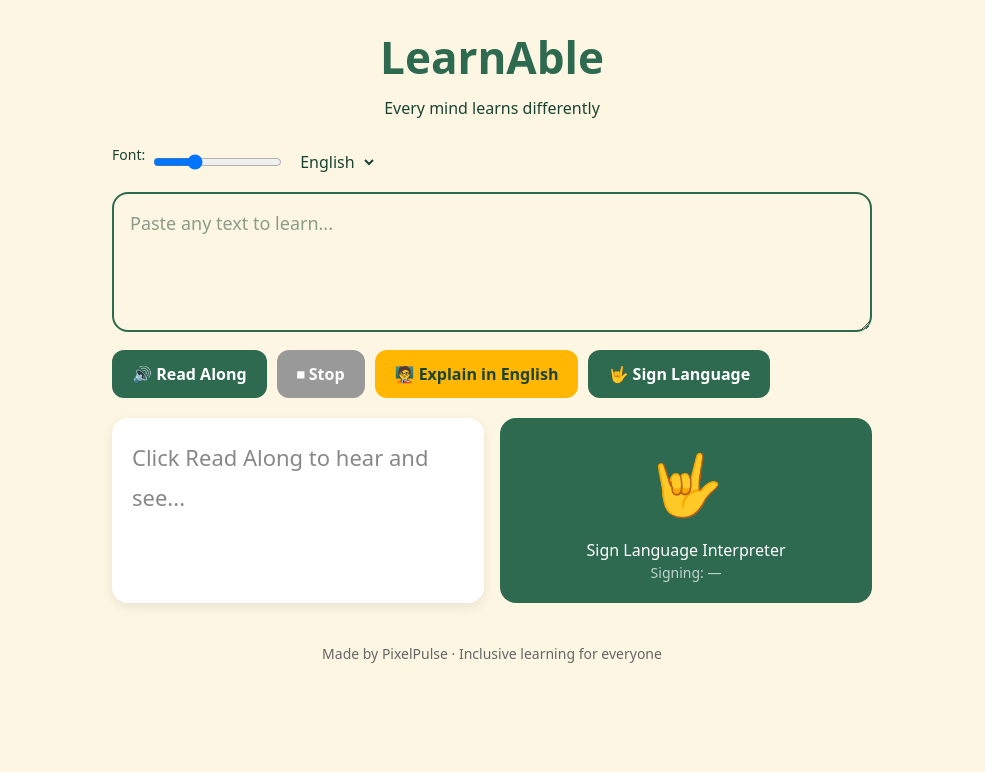
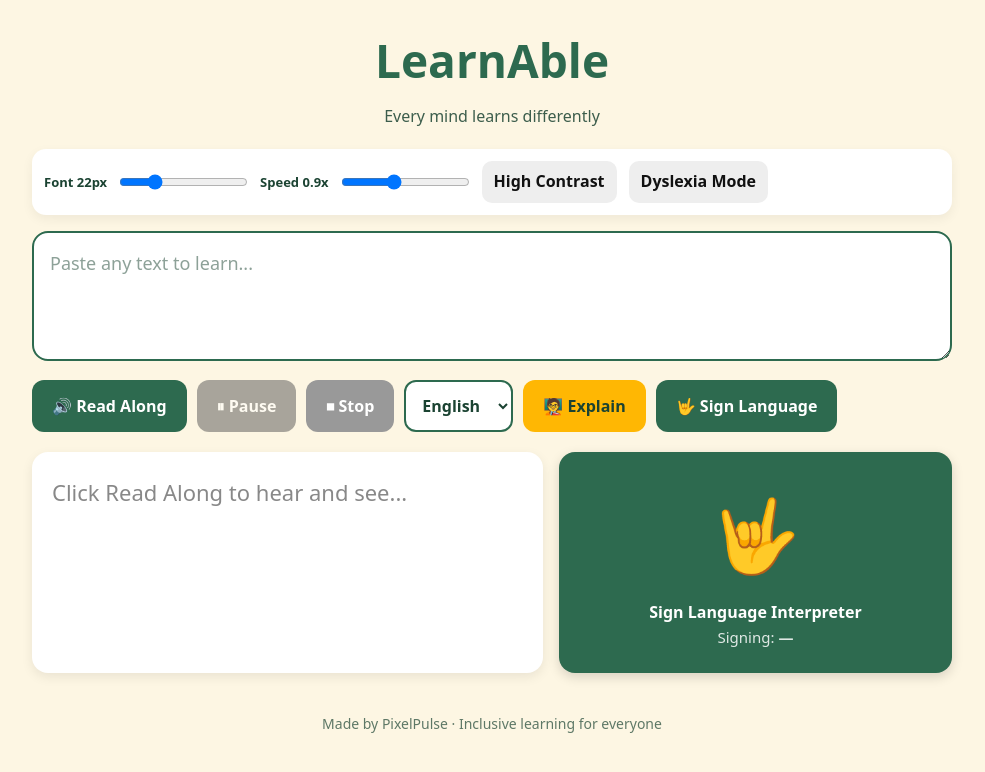
Before and after one commit to Dhavanesh-M/learnable, a Next.js app: page / in a window 1280 px wide. Both pictures are taken after a click on the button "🤟 Sign Language". Shown: the top 772 px of the page, without its empty margins (148-1133 px from the left). Built offline with nearby package versions, Linux system fonts and the light colour scheme.

Commit message:
LearnAble v2 full features

```diff
--- a/app/page.tsx
+++ b/app/page.tsx
@@ -1,101 +1,188 @@
 "use client";
-import { useState, useRef } from "react";
+import { useState, useRef, useEffect } from "react";
+
+const LANGS = [
+  { code: "en", label: "English" },
+  { code: "hi", label: "Hindi" },
+  { code: "ta", label: "Tamil" },
+  { code: "te", label: "Telugu" },
+  { code: "bn", label: "Bengali" },
+];
+
+const TUTOR_REPLIES: Record<string, string> = {
+  en: "Let me explain this simply. The main idea is: ",
+  hi: "आइए इसे आसान भाषा में समझें। मुख्य विचार है: ",
+  ta: "இதை எளிய மொழியில் பார்ப்போம். முக்கிய கருத்து: ",
+  te: "దీన్ని సులభంగా చూద్దాం. ప్రధాన ఆలోచన: ",
+  bn: "চলুন সহজ ভাষায় বুঝি। মূল বিষয় হল: ",
+};
+
+const STOPWORDS = ["the","is","are","a","an","of","to","and","in","on","for","with","by","as","at","it","this","that","be","or","from","which","was","were","has","have","had"];
 
 export default function Home() {
   const [text, setText] = useState("");
-  const [result, setResult] = useState("");
-  const [lang, setLang] = useState("English");
+  const [words, setWords] = useState<string[]>([]);
+  const [currentIdx, setCurrentIdx] = useState(-1);
   const [speaking, setSpeaking] = useState(false);
+  const [paused, setPaused] = useState(false);
+  const [lang, setLang] = useState("en");
+  const [rate, setRate] = useState(0.9);
+  const [fontSize, setFontSize] = useState(22);
+  const [contrast, setContrast] = useState(false);
+  const [dyslexia, setDyslexia] = useState(false);
+  const [tutor, setTutor] = useState("");
   const [signMode, setSignMode] = useState(false);
-  const [tutor, setTutor] = useState("");
-  const [fontSize, setFontSize] = useState(22);
+  const [transcript, setTranscript] = useState<string[]>([]);
+  const [keywords, setKeywords] = useState<string[]>([]);
+
+  useEffect(() => {
+    window.speechSynthesis.getVoices();
+    window.speechSynthesis.onvoiceschanged = () => window.speechSynthesis.getVoices();
+  }, []);
+
+  const extractKeywords = (t: string) => {
+    const cleaned = t.toLowerCase().replace(/[^a-z\s]/g, "").split(/\s+/);
+    const freq: Record<string, number> = {};
+    cleaned.forEach(w => {
+      if (w.length > 4 && !STOPWORDS.includes(w)) freq[w] = (freq[w] || 0) + 1;
+    });
+    return Object.entries(freq).sort((a, b) => b[1] - a[1]).slice(0, 5).map(x => x[0]);
+  };
 
   const speak = () => {
-    if (!text) return;
+    if (!text.trim()) return;
     window.speechSynthesis.cancel();
+    const w = text.split(/\s+/).filter(Boolean);
+    setWords(w);
+    setKeywords(extractKeywords(text));
     const u = new SpeechSynthesisUtterance(text);
-    u.rate = 0.9;
+    u.rate = rate;
     const voices = window.speechSynthesis.getVoices();
-    const pick = voices.find(v => v.lang.startsWith("en"));
+    const pick = voices.find(v => v.lang.toLowerCase().startsWith(lang));
     if (pick) u.voice = pick;
-    u.onstart = () => setSpeaking(true);
-    u.onend = () => setSpeaking(false);
+    u.onstart = () => { setSpeaking(true); setPaused(false); };
+    u.onend = () => { setSpeaking(false); setCurrentIdx(-1); };
     u.onboundary = (e) => {
       if (e.name === "word") {
-        const spoken = text.slice(0, e.charIndex).split(" ").length;
-        const words = text.split(" ");
-        setResult(words.map((w, i) => i === spoken ? `[[${w}]]` : w).join(" "));
+        const idx = text.slice(0, e.charIndex).trim().split(/\s+/).length - 1;
+        setCurrentIdx(idx);
+        if (idx >= 0 && w[idx]) setTranscript(prev => [...prev.slice(-40), w[idx]]);
       }
     };
     window.speechSynthesis.speak(u);
-    setSignMode(true);
   };
 
-  const stop = () => { window.speechSynthesis.cancel(); setSpeaking(false); };
+  const pauseResume = () => {
+    if (window.speechSynthesis.paused) { window.speechSynthesis.resume(); setPaused(false); }
+    else { window.speechSynthesis.pause(); setPaused(true); }
+  };
+
+  const stop = () => {
+    window.speechSynthesis.cancel();
+    setSpeaking(false); setPaused(false); setCurrentIdx(-1);
+  };
 
   const explain = () => {
-    const map: any = {
-      Hindi: `आइए इसे आसान भाषा में समझें: ${text.slice(0, 120)}...`,
-      Tamil: `இதை எளிய மொழியில் பார்ப்போம்: ${text.slice(0, 120)}...`,
-      Telugu: `దీన్ని సులభంగా చూద్దాం: ${text.slice(0, 120)}...`,
-      English: `Let me explain simply: ${text.slice(0, 120)}...`,
-    };
-    setTutor(map[lang] || map.English);
+    if (!text.trim()) return;
+    setTutor(TUTOR_REPLIES[lang] + text.slice(0, 160) + "...");
   };
 
+  const downloadTranscript = () => {
+    const blob = new Blob([transcript.join(" ")], { type: "text/plain" });
+    const url = URL.createObjectURL(blob);
+    const a = document.createElement("a");
+    a.href = url; a.download = "learnable-transcript.txt"; a.click();
+  };
+
+  const bg = contrast ? "#000" : "#FDF6E3";
+  const fg = contrast ? "#FFF" : "#1B4332";
+  const cardBg = contrast ? "#111" : "#FFF";
+  const headingFont = dyslexia ? "Comic Sans MS, Verdana, sans-serif" : "system-ui, sans-serif";
+  const spacing = dyslexia ? "0.06em" : "normal";
+  const lh = dyslexia ? 2 : 1.6;
+
   return (
-    <main style={{ minHeight: "100vh", background: "#FDF6E3", color: "#1B4332", padding: 24, fontFamily: "system-ui" }}>
-      <header style={{ textAlign: "center", marginBottom: 24 }}>
-        <h1 style={{ fontSize: 44, color: "#2D6A4F", fontWeight: 800, margin: 0 }}>LearnAble</h1>
-        <p style={{ marginTop: 6 }}>Every mind learns differently</p>
+    <main style={{ minHeight: "100vh", background: bg, color: fg, padding: 24, fontFamily: headingFont, letterSpacing: spacing, lineHeight: lh }}>
+      <header style={{ textAlign: "center", marginBottom: 20 }}>
+        <h1 style={{ fontSize: 46, color: contrast ? "#FFB703" : "#2D6A4F", fontWeight: 900, margin: 0 }}>LearnAble</h1>
+        <p style={{ marginTop: 6, opacity: 0.85 }}>Every mind learns differently</p>
       </header>
 
-      <div style={{ maxWidth: 760, margin: "0 auto" }}>
-        <div style={{ display: "flex", gap: 8, marginBottom: 12, flexWrap: "wrap" }}>
-          <label style={{ fontSize: 14 }}>Font: </label>
-          <input type="range" min={16} max={36} value={fontSize} onChange={e => setFontSize(+e.target.value)} />
-          <select value={lang} onChange={e => setLang(e.target.value)} style={{ padding: 6, borderRadius: 8 }}>
-            <option>English</option><option>Hindi</option><option>Tamil</option><option>Telugu</option>
-          </select>
+      <div style={{ maxWidth: 920, margin: "0 auto" }}>
+
+        <div style={{ display: "flex", gap: 12, flexWrap: "wrap", background: cardBg, padding: 12, borderRadius: 14, marginBottom: 16, alignItems: "center", boxShadow: "0 4px 12px rgba(0,0,0,0.06)" }}>
+          <span style={{ fontSize: 13, fontWeight: 600 }}>Font {fontSize}px</span>
+          <input type="range" min={16} max={40} value={fontSize} onChange={e => setFontSize(+e.target.value)} />
+          <span style={{ fontSize: 13, fontWeight: 600 }}>Speed {rate.toFixed(1)}x</span>
+          <input type="range" min={0.5} max={1.5} step={0.1} value={rate} onChange={e => setRate(+e.target.value)} />
+          <button onClick={() => setContrast(!contrast)} style={{ padding: "8px 12px", borderRadius: 10, border: 0, cursor: "pointer", background: contrast ? "#FFB703" : "#eee", color: "#111", fontWeight: 600 }}>High Contrast</button>
+          <button onClick={() => setDyslexia(!dyslexia)} style={{ padding: "8px 12px", borderRadius: 10, border: 0, cursor: "pointer", background: dyslexia ? "#FFB703" : "#eee", color: "#111", fontWeight: 600 }}>Dyslexia Mode</button>
         </div>
 
         <textarea
           value={text}
           onChange={e => setText(e.target.value)}
-          style={{ width: "100%", height: 140, padding: 16, borderRadius: 16, border: "2px solid #2D6A4F", fontSize: 18 }}
+          style={{ width: "100%", height: 130, padding: 16, borderRadius: 16, border: "2px solid #2D6A4F", fontSize: 18, fontFamily: "inherit", background: cardBg, color: fg }}
           placeholder="Paste any text to learn..."
         />
 
         <div style={{ display: "flex", gap: 10, marginTop: 12, flexWrap: "wrap" }}>
           <button onClick={speak} style={{ background: "#2D6A4F", color: "white", padding: "12px 20px", borderRadius: 12, fontWeight: 700, border: 0, cursor: "pointer" }}>🔊 Read Along</button>
+          <button onClick={pauseResume} disabled={!speaking} style={{ background: "#555", color: "white", padding: "12px 20px", borderRadius: 12, fontWeight: 700, border: 0, cursor: "pointer", opacity: speaking ? 1 : 0.5 }}>{paused ? "▶ Resume" : "⏸ Pause"}</button>
           <button onClick={stop} style={{ background: "#999", color: "white", padding: "12px 20px", borderRadius: 12, fontWeight: 700, border: 0, cursor: "pointer" }}>⏹ Stop</button>
-          <button onClick={explain} style={{ background: "#FFB703", color: "#1B4332", padding: "12px 20px", borderRadius: 12, fontWeight: 700, border: 0, cursor: "pointer" }}>🧑‍🏫 Explain in {lang}</button>
+          <select value={lang} onChange={e => setLang(e.target.value)} style={{ padding: 12, borderRadius: 12, border: "2px solid #2D6A4F", fontWeight: 600, background: cardBg, color: fg }}>
+            {LANGS.map(l => <option key={l.code} value={l.code}>{l.label}</option>)}
+          </select>
+          <button onClick={explain} style={{ background: "#FFB703", color: "#1B4332", padding: "12px 20px", borderRadius: 12, fontWeight: 700, border: 0, cursor: "pointer" }}>🧑‍🏫 Explain</button>
           <button onClick={() => setSignMode(!signMode)} style={{ background: "#2D6A4F", color: "white", padding: "12px 20px", borderRadius: 12, fontWeight: 700, border: 0, cursor: "pointer" }}>🤟 Sign Language</button>
         </div>
 
-        {signMode && (
-          <div style={{ display: "grid", gridTemplateColumns: "1fr 1fr", gap: 16, marginTop: 20 }}>
-            <div style={{ background: "white", padding: 20, borderRadius: 16, boxShadow: "0 4px 12px rgba(0,0,0,0.08)", fontSize, lineHeight: 1.8 }}>
-              {result.split(" ").map((w, i) => w.startsWith("[[") ? <mark key={i} style={{ background: "#FFB703", fontWeight: 700 }}>{w.replace(/\[\[|\]\]/g, "")} </mark> : w + " ")}
-              {!result && <span style={{ color: "#888" }}>Click Read Along to hear and see...</span>}
-            </div>
-            <div style={{ background: "#2D6A4F", color: "white", padding: 20, borderRadius: 16, textAlign: "center" }}>
-              <div style={{ fontSize: 60 }}>🤟</div>
-              <p style={{ marginTop: 10 }}>Sign Language Interpreter</p>
-              <p style={{ opacity: 0.7, fontSize: 14 }}>Signing: {result.split(" ").find(w => w.startsWith("[["))?.replace(/\[\[|\]\]/g, "") || "—"}</p>
-            </div>
+        {keywords.length > 0 && (
+          <div style={{ marginTop: 16, display: "flex", gap: 8, flexWrap: "wrap" }}>
+            <span style={{ fontWeight: 700, fontSize: 14 }}>🔑 Key words:</span>
+            {keywords.map((k, i) => (
+              <span key={i} style={{ background: "#FFB703", color: "#1B4332", padding: "4px 12px", borderRadius: 20, fontSize: 14, fontWeight: 600 }}>{k}</span>
+            ))}
           </div>
         )}
 
+        {signMode ? (
+          <div style={{ display: "grid", gridTemplateColumns: "1.3fr 1fr", gap: 16, marginTop: 20 }}>
+            <div style={{ background: cardBg, padding: 20, borderRadius: 16, boxShadow: "0 4px 12px rgba(0,0,0,0.08)", fontSize, lineHeight: 1.9 }}>
+              {words.length === 0 && <span style={{ color: "#888" }}>Click Read Along to hear and see...</span>}
+              {words.map((w, i) => (
+                <span key={i} style={{ background: i === currentIdx ? "#FFB703" : "transparent", fontWeight: i === currentIdx ? 800 : 400, padding: i === currentIdx ? "2px 4px" : 0, borderRadius: 4 }}>{w} </span>
+              ))}
+            </div>
+            <div style={{ background: "#2D6A4F", color: "white", padding: 24, borderRadius: 16, textAlign: "center", boxShadow: "0 4px 12px rgba(0,0,0,0.15)" }}>
+              <div style={{ fontSize: 72 }}>🤟</div>
+              <p style={{ marginTop: 8, fontWeight: 700 }}>Sign Language Interpreter</p>
+              <p style={{ opacity: 0.85, fontSize: 15 }}>Signing: <b>{currentIdx >= 0 && words[currentIdx] ? words[currentIdx] : "—"}</b></p>
+              {transcript.length > 0 && (
+                <button onClick={downloadTranscript} style={{ marginTop: 12, background: "#FFB703", color: "#1B4332", border: 0, padding: "8px 14px", borderRadius: 10, fontWeight: 700, cursor: "pointer" }}>⬇ Save Transcript</button>
+              )}
+            </div>
+          </div>
+        ) : (
+          words.length > 0 && (
+            <div style={{ marginTop: 20, background: cardBg, padding: 20, borderRadius: 16, boxShadow: "0 4px 12px rgba(0,0,0,0.08)", fontSize, lineHeight: 1.9 }}>
+              {words.map((w, i) => (
+                <span key={i} style={{ background: i === currentIdx ? "#FFB703" : "transparent", fontWeight: i === currentIdx ? 800 : 400, padding: i === currentIdx ? "2px 4px" : 0, borderRadius: 4 }}>{w} </span>
+              ))}
+            </div>
+          )
+        )}
+
         {tutor && (
-          <div style={{ marginTop: 20, background: "white", padding: 20, borderRadius: 16, boxShadow: "0 4px 12px rgba(0,0,0,0.08)" }}>
-            <h3 style={{ color: "#2D6A4F", margin: 0 }}>🧑‍🏫 AI Tutor ({lang})</h3>
+          <div style={{ marginTop: 20, background: cardBg, padding: 20, borderRadius: 16, boxShadow: "0 4px 12px rgba(0,0,0,0.08)" }}>
+            <h3 style={{ color: "#2D6A4F", margin: 0 }}>🧑‍🏫 AI Tutor ({LANGS.find(l => l.code === lang)?.label})</h3>
             <p style={{ marginTop: 10, fontSize: 18 }}>{tutor}</p>
           </div>
         )}
+
       </div>
 
-      <footer style={{ textAlign: "center", marginTop: 40, fontSize: 14, color: "#666" }}>
+      <footer style={{ textAlign: "center", marginTop: 40, fontSize: 14, opacity: 0.7 }}>
         Made by PixelPulse · Inclusive learning for everyone
       </footer>
     </main>
```
